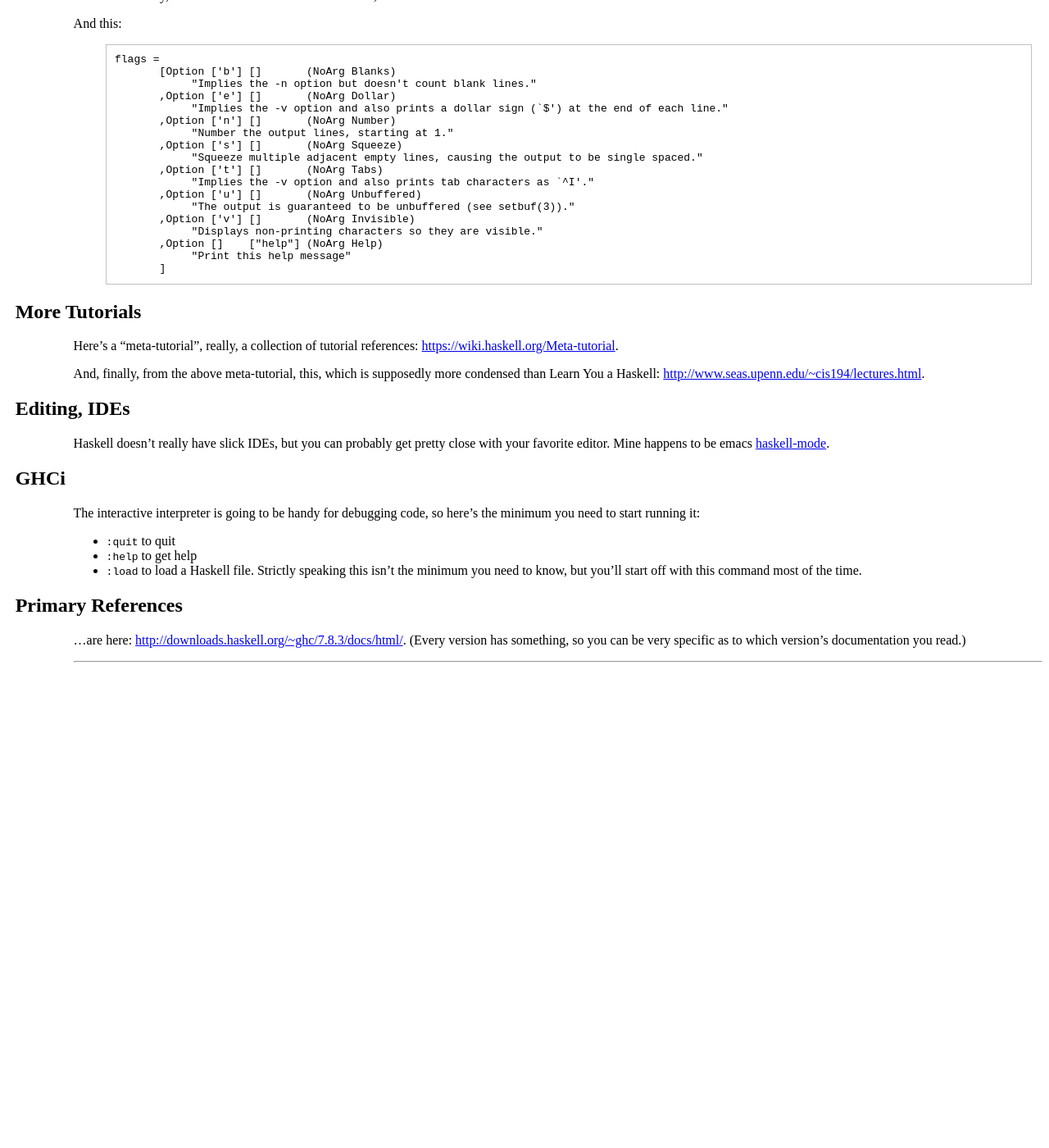
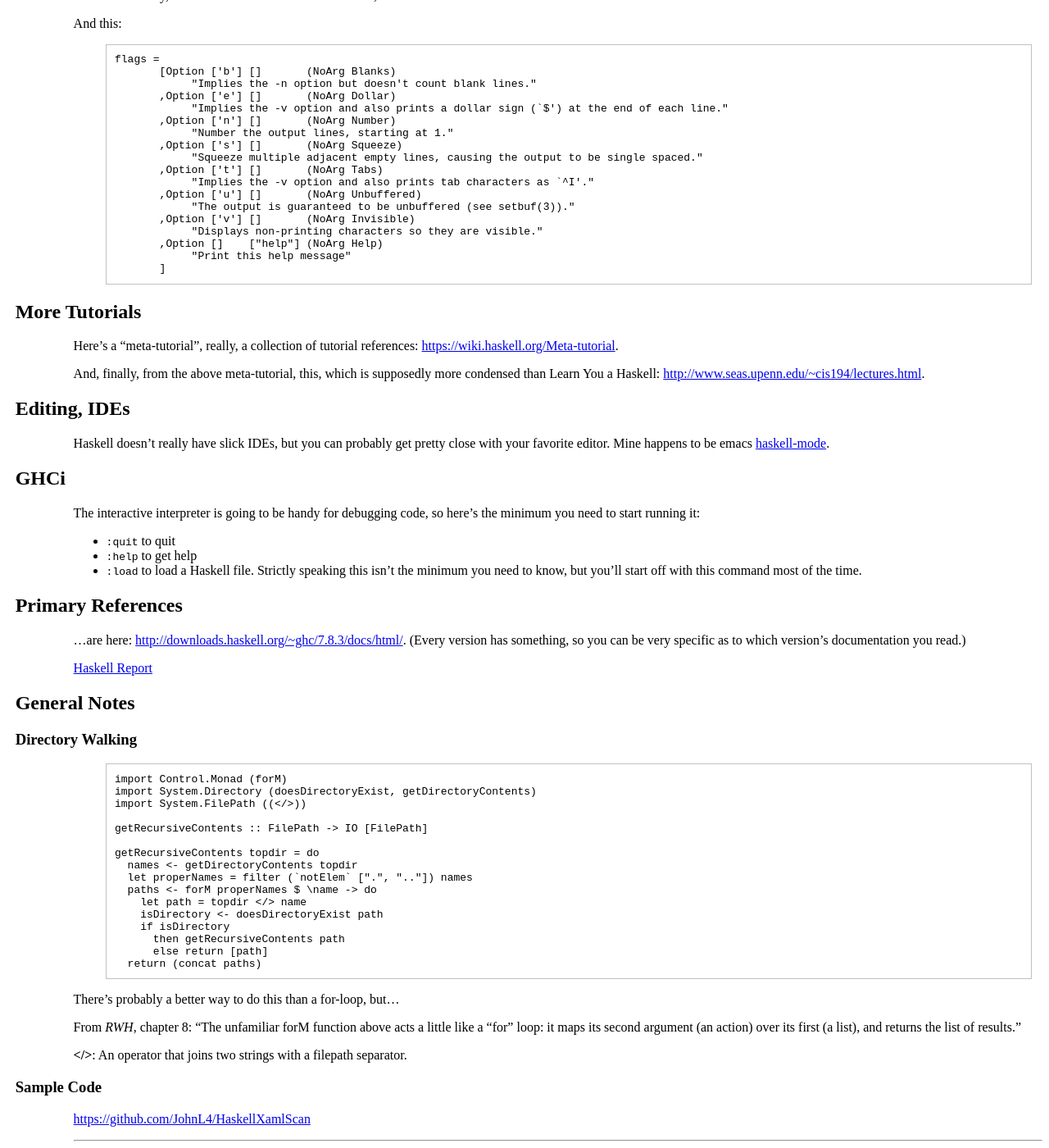
Before and after one commit to JohnL4/johnl4.github.io, a Jekyll site: the page built from _posts/2015-08-18-Re-starting-out-with-Haskell.markdown, in a window 1280 px wide and 1400 px high, scrolled down 352 px. Shown: the whole window at 82% size. Built offline with Jekyll 4.4.1, drawn with Linux system fonts in a browser that asks for light colours; comment, search, counter and statistics services are not loaded; before the commit the page ends 1168 px from its top, so only the background shows below that.

Commit message:
More Haskell notes.

```diff
--- a/_posts/2015-08-18-Re-starting-out-with-Haskell.markdown
+++ b/_posts/2015-08-18-Re-starting-out-with-Haskell.markdown
@@ -77,3 +77,39 @@ Primary References
 
 ...are here: [http://downloads.haskell.org/~ghc/7.8.3/docs/html/](http://downloads.haskell.org/~ghc/7.8.3/docs/html/).
 (Every version has something, so you can be very specific as to which version's documentation you read.)
+
+[Haskell Report](https://www.haskell.org/onlinereport/haskell2010/)
+
+General Notes
+-------------
+
+### Directory Walking
+
+~~~
+import Control.Monad (forM)
+import System.Directory (doesDirectoryExist, getDirectoryContents)
+import System.FilePath ((</>))
+
+getRecursiveContents :: FilePath -> IO [FilePath]
+
+getRecursiveContents topdir = do
+  names <- getDirectoryContents topdir
+  let properNames = filter (`notElem` [".", ".."]) names
+  paths <- forM properNames $ \name -> do
+    let path = topdir </> name
+    isDirectory <- doesDirectoryExist path
+    if isDirectory
+      then getRecursiveContents path
+      else return [path]
+  return (concat paths)
+~~~
+
+There's probably a better way to do this than a for-loop, but...
+
+From _RWH_, chapter 8: "The unfamiliar forM function above acts a little like a “for” loop: it maps its second argument (an action) over its first (a list), and returns the list of results."
+
+**</>**: An operator that joins two strings with a filepath separator.
+
+### Sample Code
+
+[https://github.com/JohnL4/HaskellXamlScan](https://github.com/JohnL4/HaskellXamlScan)
```
